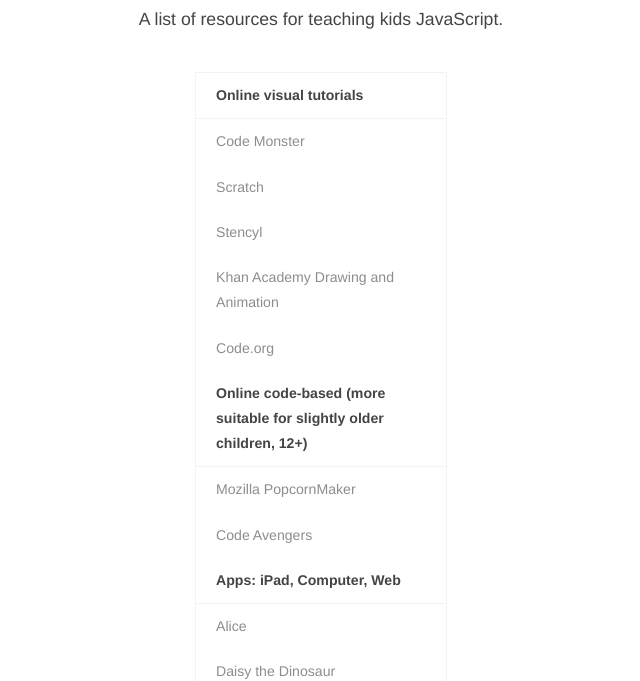
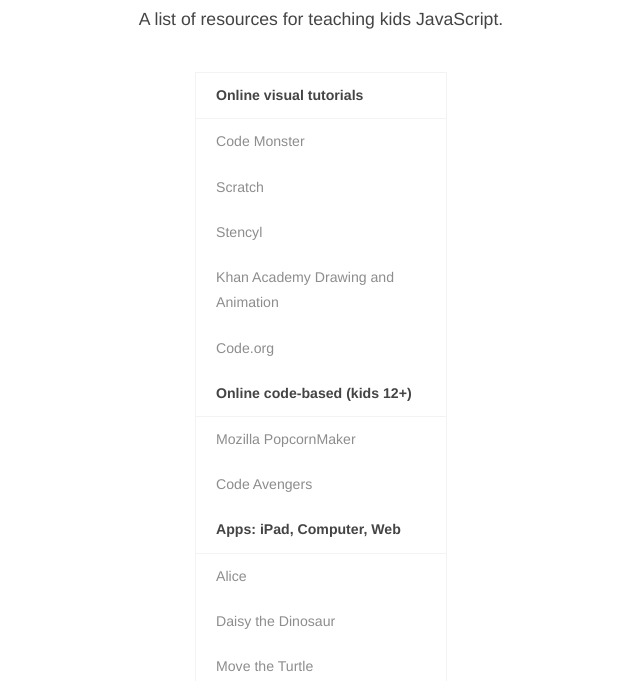
Before and after one commit to slothelle/kids-js, a plain HTML site: page index.html in a window 1280 px wide. Shown: the part 122-803 px from the top of the page, without its empty margins (319-959 px from the left). Drawn offline with Linux system fonts and the light colour scheme.

Commit message:
online code based leader age adjusted

```diff
--- a/index.html
+++ b/index.html
@@ -30,7 +30,7 @@
               <li><a href="https://www.khanacademy.org/cs/programming">Khan Academy Drawing and Animation</a></li>
               <li><a href="http://code.org/learn">Code.org</a></li>
 
-              <li class="prncs-menu-leader">Online code-based (more suitable for slightly older children, 12+)</li>
+              <li class="prncs-menu-leader">Online code-based (kids 12+)</li>
               <li><a href="https://popcorn.webmaker.org/">Mozilla PopcornMaker</a></li>
               <li><a href="http://www.codeavengers.com/">Code Avengers</a></li>
 
```
